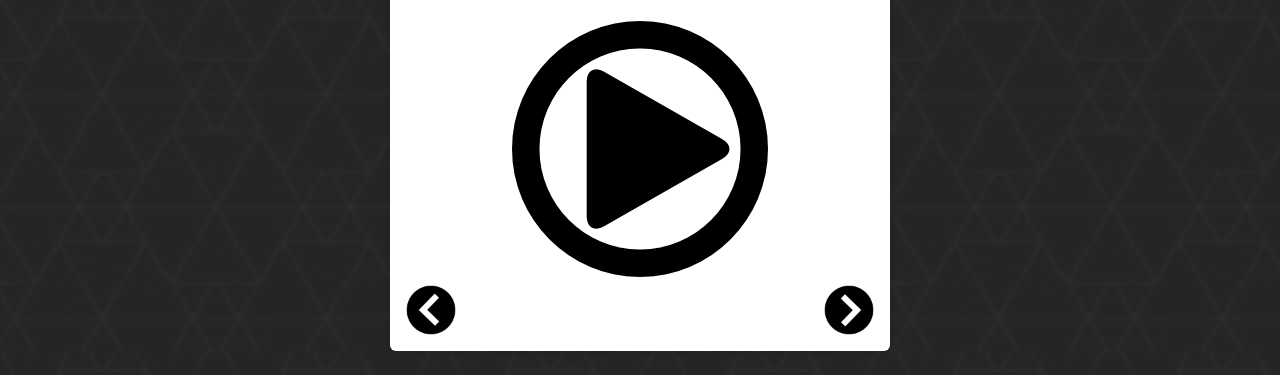
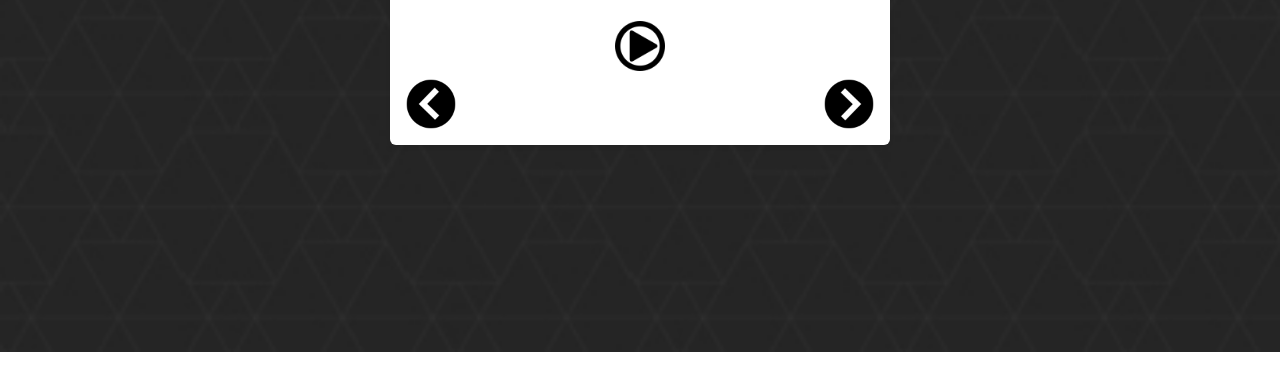
Before and after one commit to IanCist/slideshowapp, a plain HTML site: page index.html in a window 1280 px wide. Shown: the part 448-823 px from the top of the page. After the commit the page ends 800 px from the top, so only its background shows below. Drawn offline with nearby package versions, Linux system fonts and the light colour scheme.

Commit message:
Apply final styling and layout adjustments

```diff
--- a/gallery.js
+++ b/gallery.js
@@ -4,7 +4,7 @@ const mUrl = 'images.json' // Replace with actual JSON URL
 const mWaitTime = 5000 // Timer interval in milliseconds
 
 $(document).ready(() => {
-  $('.details').hide() // Hide details initially
+   $('.details').hide() // Hide details initially
 
   startTimer();
 
@@ -36,9 +36,9 @@ function swapPhoto () {
  const currentImage = mImages[mCurrentIndex];
 
  $('#photo').attr('src', currentImage.imgPath);
- $('.location').text(currentImage.imgLocation);
- $('.description').text(currentImage.description);
- $('.date').text(currentImage.date);
+ $('.location').text(`Location: ${currentImage.imgLocation}`);
+    $('.description').text(`Description: ${currentImage.description}`);
+    $('.date').text(`Date: ${currentImage.date}`);
 }
 
 // Advances to the next photo, loops to the first photo if the end of array is reached
--- a/images.json
+++ b/images.json
@@ -2,7 +2,7 @@
     "images": [
         {
             "imgPath": "img/lamatanza.jpg",
-            "imgLocation": "La Matanza PBA, Argentina",
+            "imgLocation": "La Matanza, Province of Buenos Aires, Argentina",
             "description": "La Matanza is one of the 135 districts that make up the province of Buenos Aires, Argentina. It is part of the urban agglomeration of Greater Buenos Aires and is, in turn, the largest district bordering the city of Buenos Aires and the most populous in the entire province, with 1,841,247 inhabitants according to the 2022 census. It is the city in which my grandparents grew up in and my mom and aunt were born and raised.",
             "date": "12/25/2023"
         },
--- a/index.html
+++ b/index.html
@@ -33,7 +33,7 @@
 
                 <!-- More Indicator and Navigation Controls -->
                 <div class="col-12 text-center my-2">
-                    <img id="moreIndicator rot90 img-fluid" src="img/more.png" alt="More Content" />
+                    <img id="moreIndicator" class= " moreIndicator img-fluid" src="img/more.png" alt="More Content" />
                 </div>
                 <div id="nav" class="col-12 d-flex justify-content-between">
                     <img id="prevPhoto" class="rot180 img-fluid" src="img/arrow.png" alt="Previous Photo" />
```
